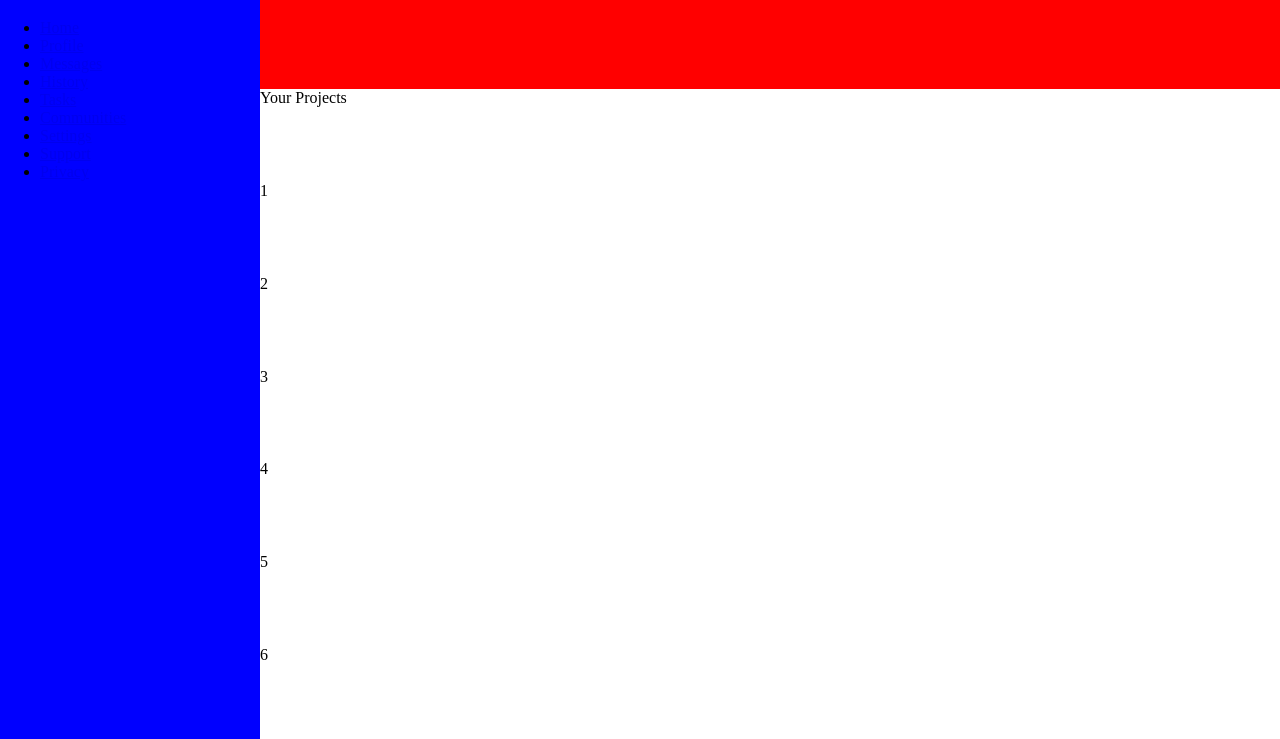
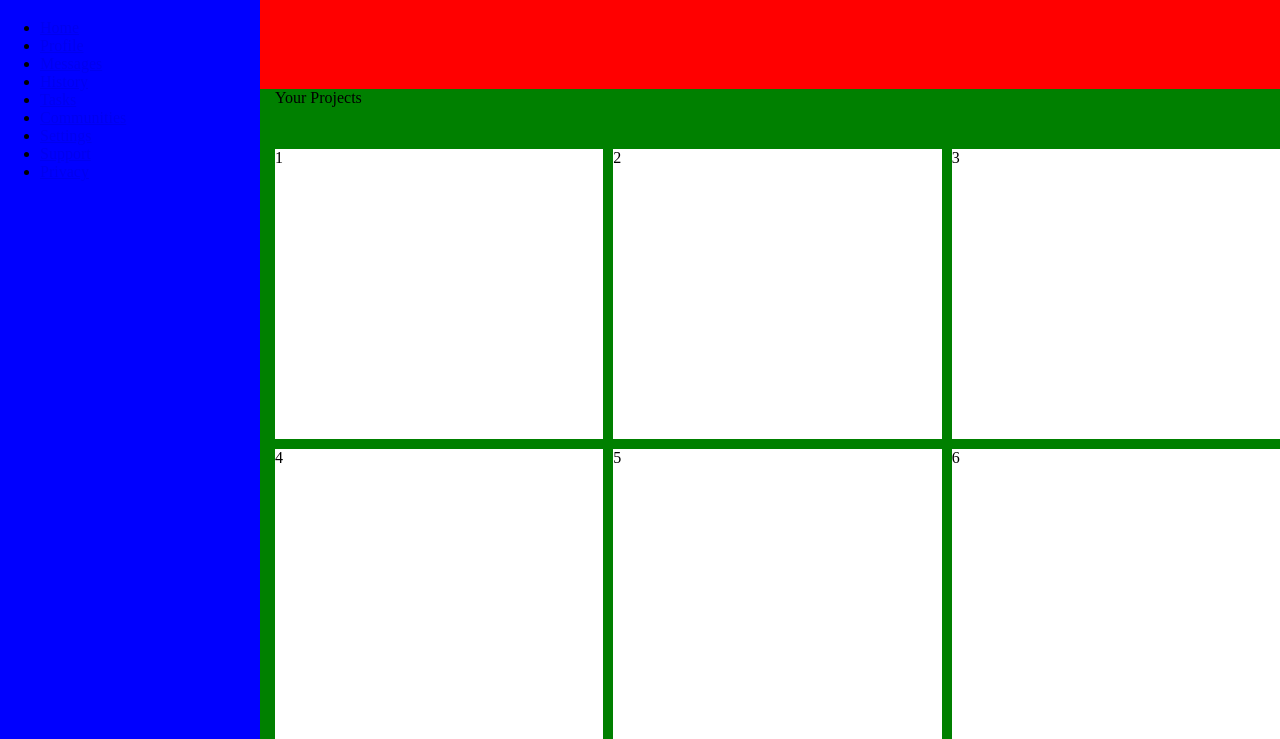
Before and after one commit to qtdinh/admin-dashboard, a plain HTML site: page index.html in a window 1280 px wide. Shown: the part 61-800 px from the top of the page. Drawn offline with Linux system fonts and the light colour scheme.

Commit message:
Finish basic layout

```diff
--- a/index.html
+++ b/index.html
@@ -31,13 +31,13 @@
         </div>
 
             <div class="main-content">
-                Your Projects
-                <div>1</div>
-                <div>2</div>
-                <div>3</div>
-                <div>4</div>
-                <div>5</div>
-                <div>6</div>
+                <div class="project-title">Your Projects</div>
+                <div class="project">1</div>
+                <div class="project">2</div>
+                <div class="project">3</div>
+                <div class="project">4</div>
+                <div class="project">5</div>
+                <div class="project">6</div>
 
             </div>
 
--- a/style.css
+++ b/style.css
@@ -20,10 +20,23 @@ body {
 }
 
 .main-content {
-    display: grid;
+    display: inline-grid;
+    background-color: green;
+    grid-template-rows: 50px;
+    grid-template-areas:
+    "title title title";
+    grid-gap: 10px;
+    padding-left: 15px;
 }
 
+.project {
+    background-color: white;
+    grid-template-columns: repeat(3, 300px);
+}
 
+.project-title {
+    grid-area: title;
+}
 
 .sidebar {
     width: 260px;
```
